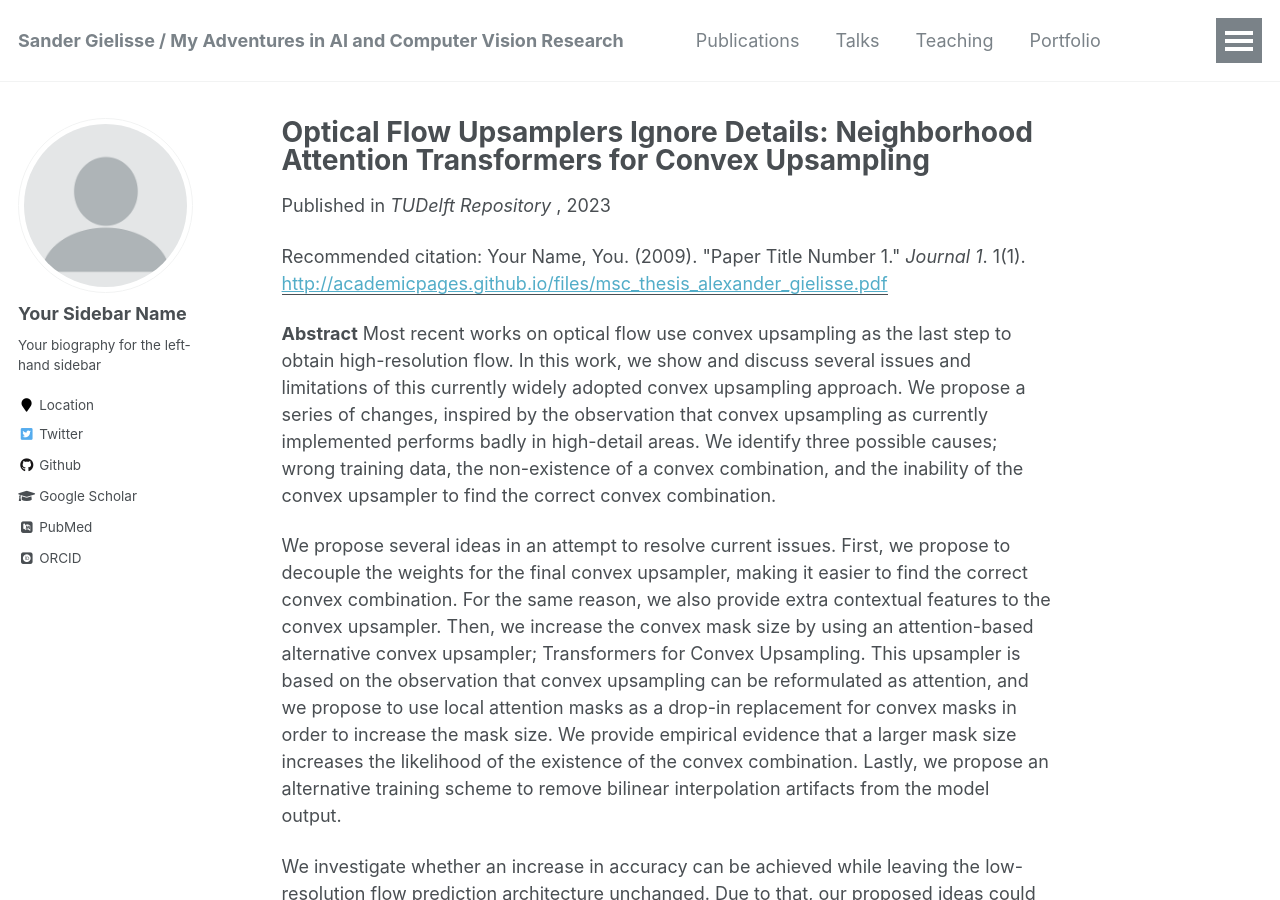
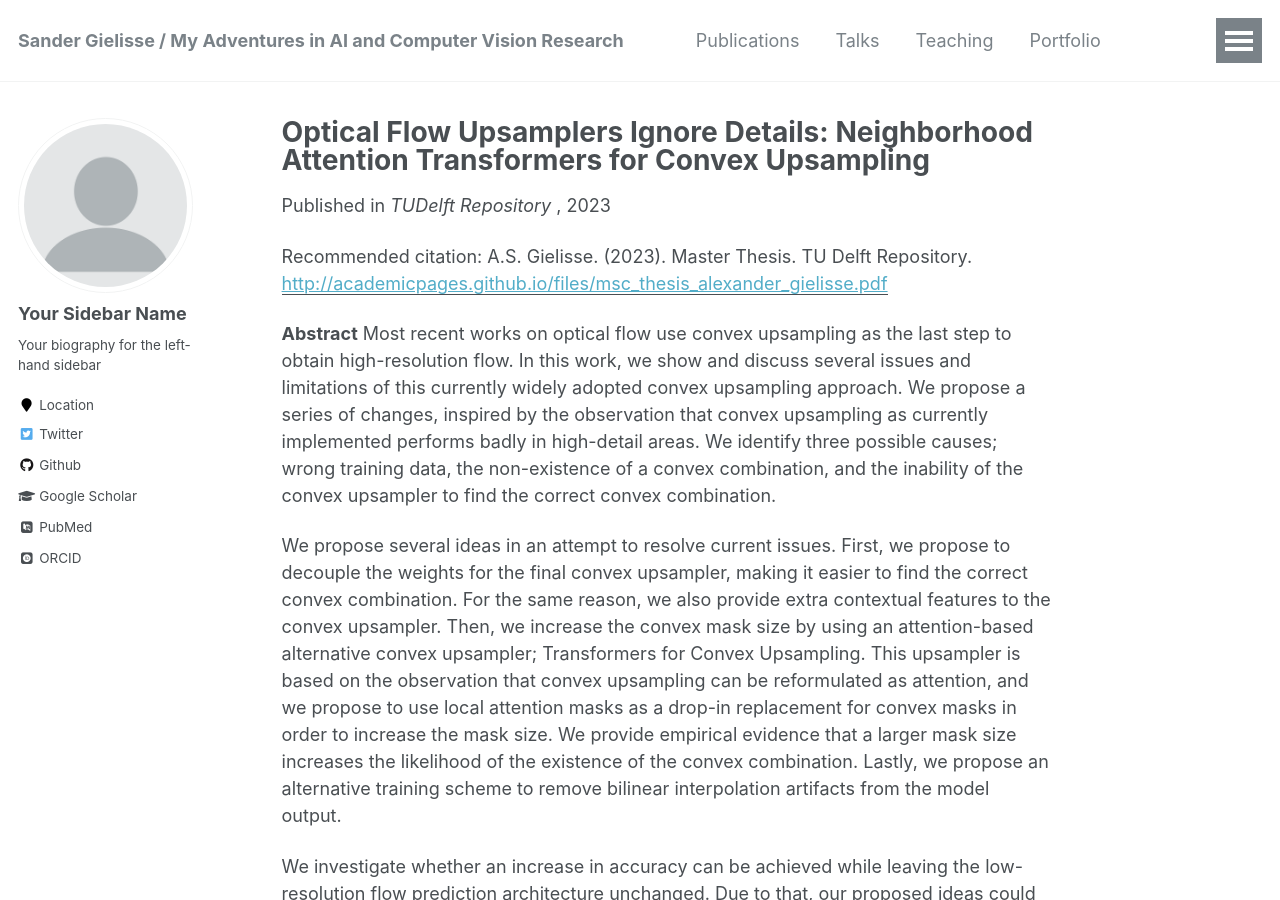
Before and after one commit to SanderGielisse/sandergielisse.github.io, a Jekyll site: the page built from _publications/2009-10-01-paper-title-number-1.md, in a window 1280 px wide and 900 px high. Built offline with Jekyll 4.4.1, drawn with Linux system fonts in a browser that asks for light colours; some web fonts are replaced.

Commit message:
Update 2009-10-01-paper-title-number-1.md

```diff
--- a/_publications/2009-10-01-paper-title-number-1.md
+++ b/_publications/2009-10-01-paper-title-number-1.md
@@ -6,7 +6,7 @@ excerpt: 'This paper is about the number 1. The number 2 is left for future work
 date: 2023-03-03
 venue: 'TUDelft Repository  '
 paperurl: 'http://academicpages.github.io/files/msc_thesis_alexander_gielisse.pdf'
-citation: 'Your Name, You. (2009). &quot;Paper Title Number 1.&quot; <i>Journal 1</i>. 1(1).'
+citation: 'A.S. Gielisse. (2023). Master Thesis. TU Delft Repository.'
 ---
 
 **Abstract**
```
